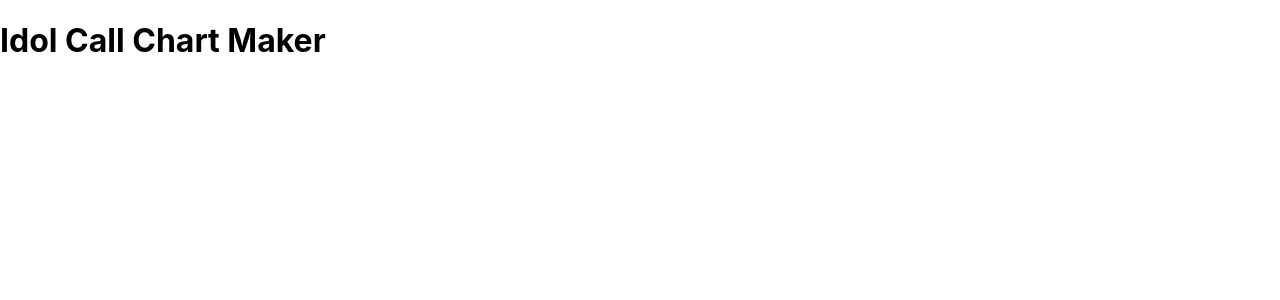
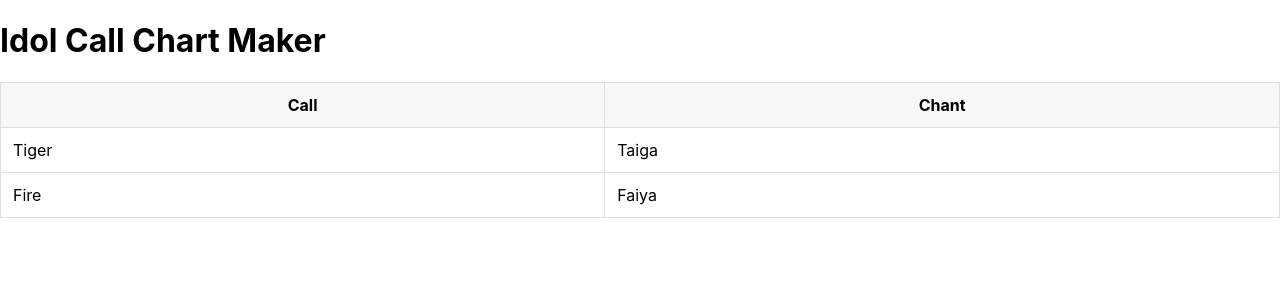
Before and after one commit to devhitoshi/call-generator, a React (Create React App) app: page / in a window 1280 px wide. Shown: the top 300 px of the page. Built offline with nearby package versions, Linux system fonts and the light colour scheme.

Commit message:
feat: Add styled CallTable component
Adds a new CallTable component with a basic table structure. Includes CSS for styling and renders the component in App.js.

```diff
--- a/src/App.js
+++ b/src/App.js
@@ -1,7 +1,10 @@
+import CallTable from './components/CallTable';
+
 function App() {
   return (
     <div>
       <h1>Idol Call Chart Maker</h1>
+      <CallTable />
     </div>
   );
 }
--- /dev/null
+++ b/src/components/CallTable.css
@@ -0,0 +1,13 @@
+table {
+  width: 100%;
+  border-collapse: collapse;
+}
+
+th, td {
+  border: 1px solid #e0e0e0;
+  padding: 12px;
+}
+
+th {
+  background-color: #f7f8fa;
+}
--- /dev/null
+++ b/src/components/CallTable.js
@@ -0,0 +1,27 @@
+import React from 'react';
+import './CallTable.css';
+
+function CallTable() {
+  return (
+    <table>
+      <thead>
+        <tr>
+          <th>Call</th>
+          <th>Chant</th>
+        </tr>
+      </thead>
+      <tbody>
+        <tr>
+          <td>Tiger</td>
+          <td>Taiga</td>
+        </tr>
+        <tr>
+          <td>Fire</td>
+          <td>Faiya</td>
+        </tr>
+      </tbody>
+    </table>
+  );
+}
+
+export default CallTable;
```
